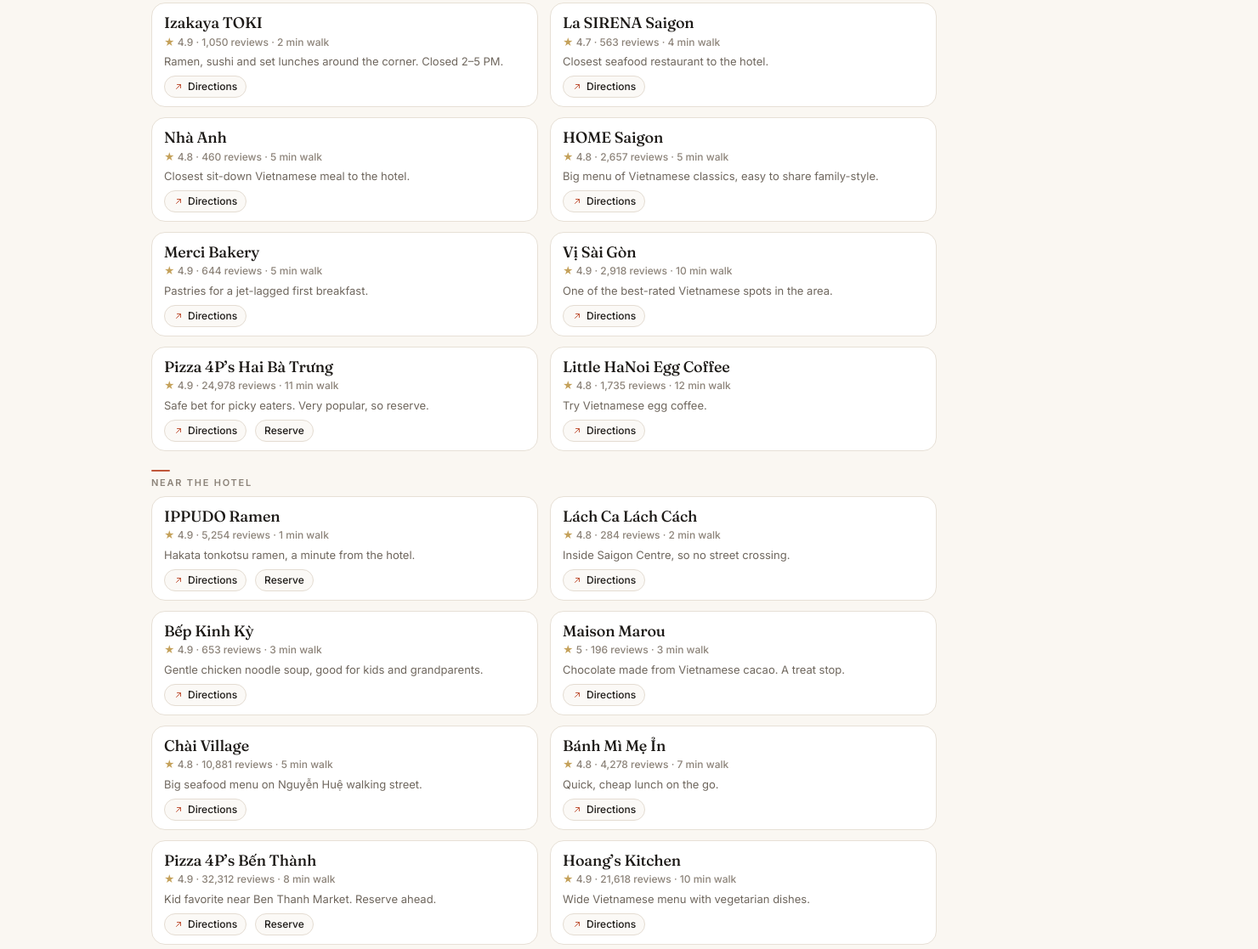
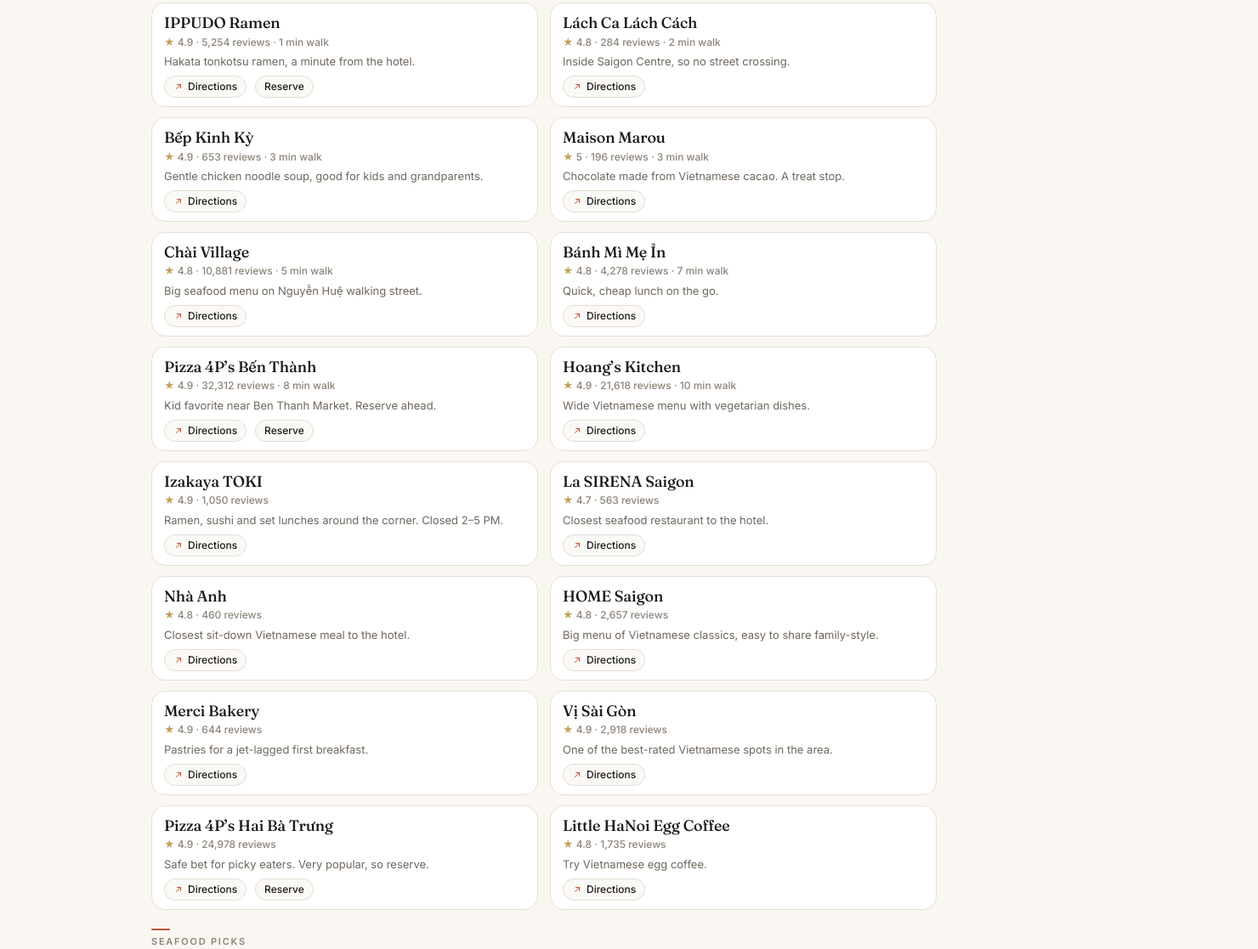
Before and after one commit to o1shadow-cyber/tep-family-trip, a plain HTML site: page tiles.html in a window 1280 px wide. Shown: the part 519-1636 px from the top of the page at 85% size, 1480 px wide, since content can reach past the window. Drawn offline with Linux system fonts and the light colour scheme.

Commit message:
Show two-line notes and one Saigon near-hotel list
Notes clamp after two lines. The Sherwood list is folded into Fusion's Near the hotel list without reusing Sherwood walk times. index.html is unchanged.

Co-authored-by: o1shadow-cyber <o1shadow-cyber@users.noreply.github.com>

```diff
--- a/tiles.html
+++ b/tiles.html
@@ -45,8 +45,8 @@ nav a.on{color:var(--ink);border-color:var(--c,var(--ink))}
 .name{display:block;font:500 18px/1.2 var(--serif);letter-spacing:-.01em}
 .meta{display:block;margin-top:4px;font:500 12px/1.35 var(--sans);color:var(--muted)}
 .meta i{font-style:normal;color:#C4A15A}
-.note{display:block;margin-top:5px;font:400 13px/1.4 var(--sans);color:var(--quiet);white-space:nowrap;overflow:hidden;text-overflow:ellipsis}
-.place.open .note{white-space:normal}
+.note{display:-webkit-box;-webkit-box-orient:vertical;-webkit-line-clamp:2;overflow:hidden;margin-top:5px;font:400 13px/1.4 var(--sans);color:var(--quiet);white-space:normal}
+.place.open .note{display:block;-webkit-line-clamp:unset;overflow:visible}
 .extra{display:none;margin-top:6px;font:400 12.5px/1.4 var(--sans);color:var(--muted)}
 .place.open .extra{display:block}
 .tag{display:inline-block;margin-right:6px;font:600 9px/1 var(--sans);letter-spacing:.08em;text-transform:uppercase;color:var(--c);border:1px solid var(--c);border-radius:99px;padding:3px 6px;vertical-align:1px}
@@ -112,6 +112,36 @@ function destination(place, city) {
   }
   return place.n + ", " + CITY_IN[city];
 }
+/* Sherwood Suites list is not shown. Every place on it is in the same
+   central pocket as the hotel, about 1.1–2.4 km from Fusion: roughly
+   16–30 min on foot and a few minutes by car with no traffic, so a short
+   ride rather than an easy walk. None were far enough to drop. Their
+   Sherwood walk times are removed; a traffic-free drive minute would be
+   a guess, so these rows have no time chip and Directions opens driving. */
+const SHERWOOD_TO_FUSION = new Set([
+  "Izakaya TOKI",
+  "La SIRENA Saigon",
+  "Nhà Anh",
+  "HOME Saigon",
+  "Merci Bakery",
+  "Vị Sài Gòn",
+  "Pizza 4P’s Hai Bà Trưng",
+  "Little HaNoi Egg Coffee"
+]);
+function tilesGroups(city) {
+  if (city.city !== "saigon") return city.hotels;
+  const sherwood = city.hotels.find(g => g.h === "sherwood");
+  const moved = (sherwood ? sherwood.p : []).filter(p => SHERWOOD_TO_FUSION.has(p.n)).map(p => {
+    const copy = Object.assign({}, p);
+    delete copy.w;
+    return copy;
+  });
+  return city.hotels.filter(g => g.h !== "sherwood").map(g => {
+    if (g.h !== "fusion") return g;
+    const have = new Set(g.p.map(p => p.n));
+    return Object.assign({}, g, {p: g.p.concat(moved.filter(p => !have.has(p.n)))});
+  });
+}
 const saysWalk = w => /\bwalk/i.test(w || "");
 function dirUrl(origin, dest, mode) {
   return "https://www.google.com/maps/dir/?api=1&origin=" + encodeURIComponent(origin) +
@@ -132,7 +162,7 @@ tabs.innerHTML = FOOD.map(c => `<a href="#food-${c.city}" style="--c:var(--${c.c
   `<a href="index.html">Trip page</a>`;
 
 board.innerHTML = FOOD.map(city => {
-  const groups = city.hotels.map(group => {
+  const groups = tilesGroups(city).map(group => {
     const copy = sectionCopy(group);
     const skip = isSkip(group);
     const hotel = HOTELS[originId(city.city, group)];
@@ -158,31 +188,13 @@ board.innerHTML = FOOD.map(city => {
   return `<section class="city wrap" id="food-${city.city}" style="--c:var(--${city.city})"><div class="fhead"><strong>${esc(city.label)}</strong><span>${esc(city.dates)}</span></div>${groups}</section>`;
 }).join("");
 
-function fitNote(el) {
-  const full = el.dataset.full || el.textContent;
-  el.dataset.full = full;
-  el.textContent = full;
-  if (el.scrollWidth <= el.clientWidth + 1) return;
-  const words = full.split(" ");
-  for (let keep = words.length - 1; keep > 1; keep--) {
-    el.textContent = words.slice(0, keep).join(" ").replace(/[.,;:]$/, "") + "…";
-    if (el.scrollWidth <= el.clientWidth + 1) return;
-  }
-}
-const fitAll = () => document.querySelectorAll(".place:not(.open) .note").forEach(fitNote);
-fitAll();
-if (document.fonts && document.fonts.ready) document.fonts.ready.then(fitAll);
 board.addEventListener("click", e => {
   if (e.target.closest("a")) return;
   const hit = e.target.closest(".hit");
   if (!hit) return;
   const place = hit.closest(".place");
-  const note = place.querySelector(".note");
   const open = place.classList.toggle("open");
   hit.setAttribute("aria-expanded", open ? "true" : "false");
-  if (!note) return;
-  if (open) note.textContent = note.dataset.full || note.textContent;
-  else fitNote(note);
 });
 
 const links = [...document.querySelectorAll("#tabs a[href^='#']")];
```
